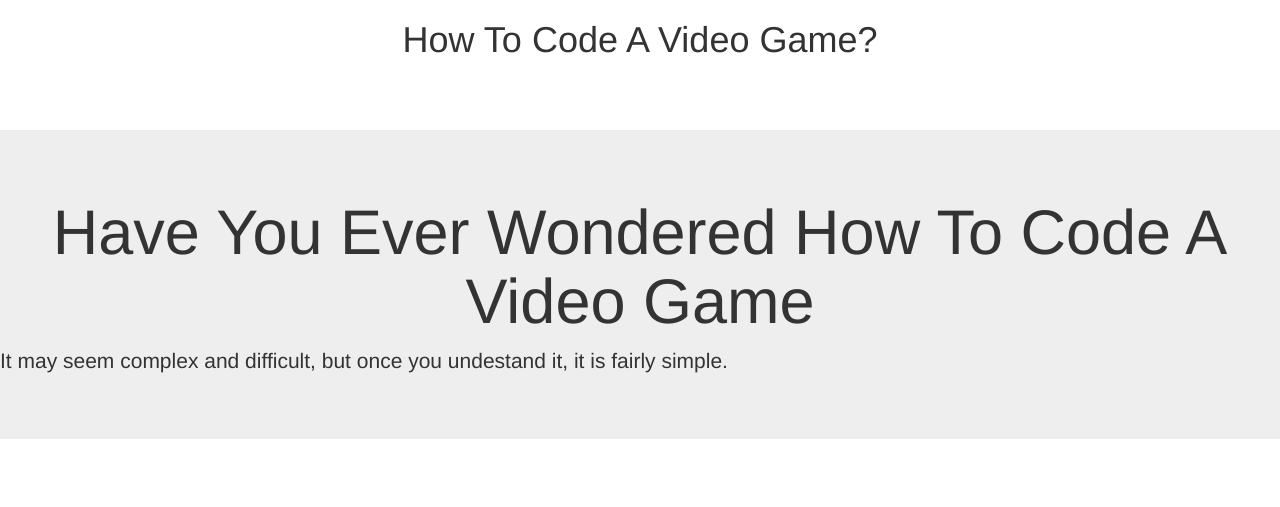
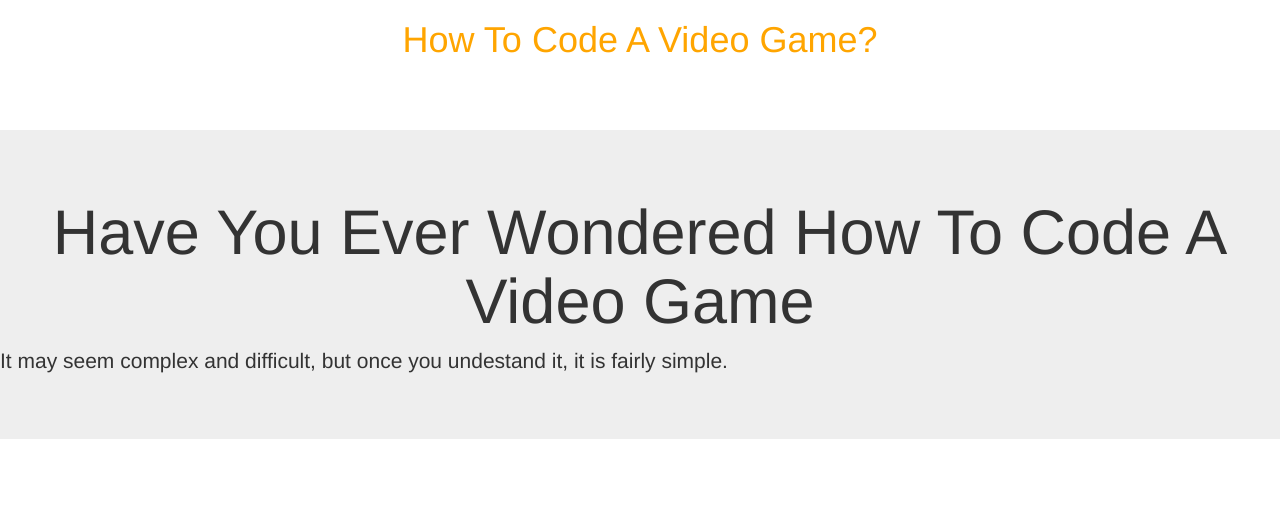
Before and after one commit to Patenaude/howtocodeagame, a plain HTML site: page index.html in a window 1280 px wide. Shown: the top 507 px of the page. Drawn offline with nearby package versions, Linux system fonts and the light colour scheme.

Commit message:
Update index.html

```diff
--- a/index.html
+++ b/index.html
@@ -13,7 +13,7 @@
   <body background="#">
     <title>How to Code A Video Game</title>
 
-<h1><center>How To Code A Video Game?</center></h1>
+<h1><center><font color=orange>How To Code A Video Game?</font></center></h1>
 
 <br><br><br>
 
```
